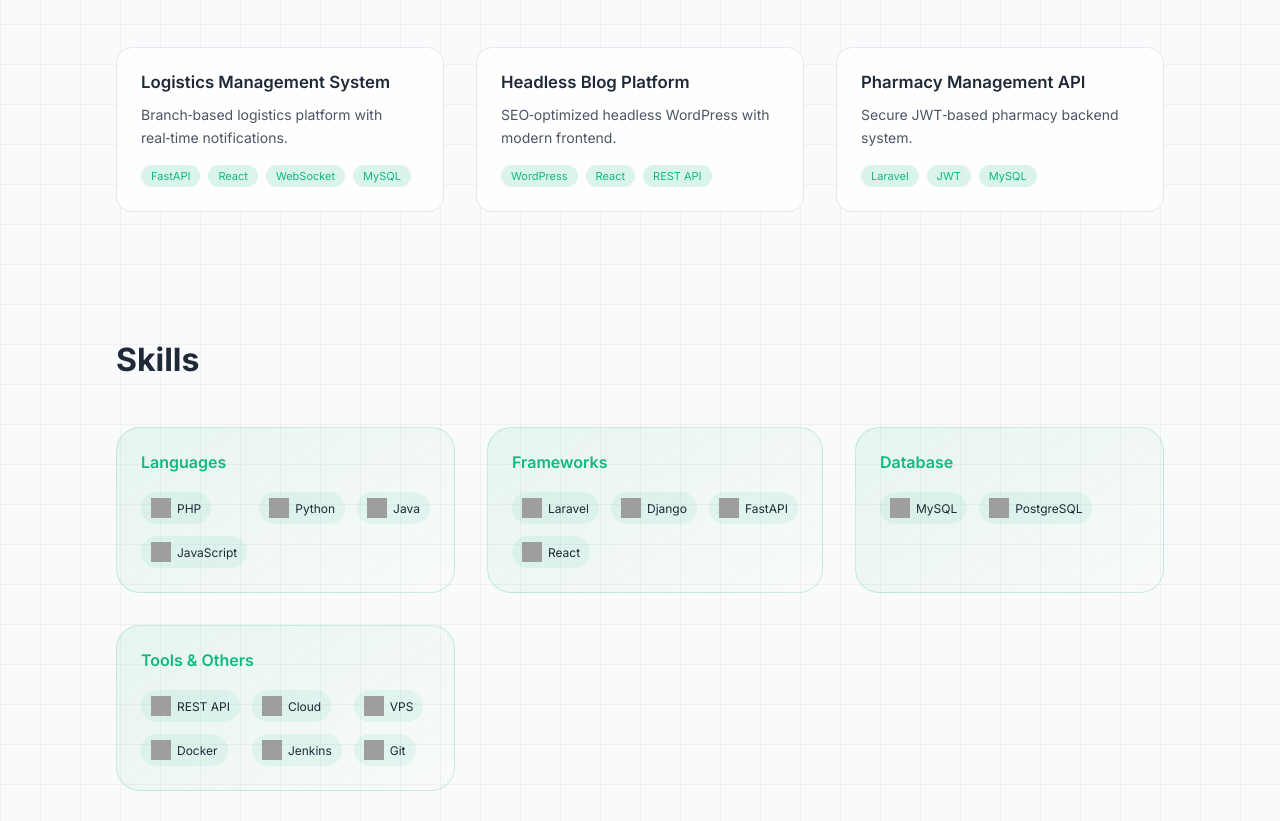
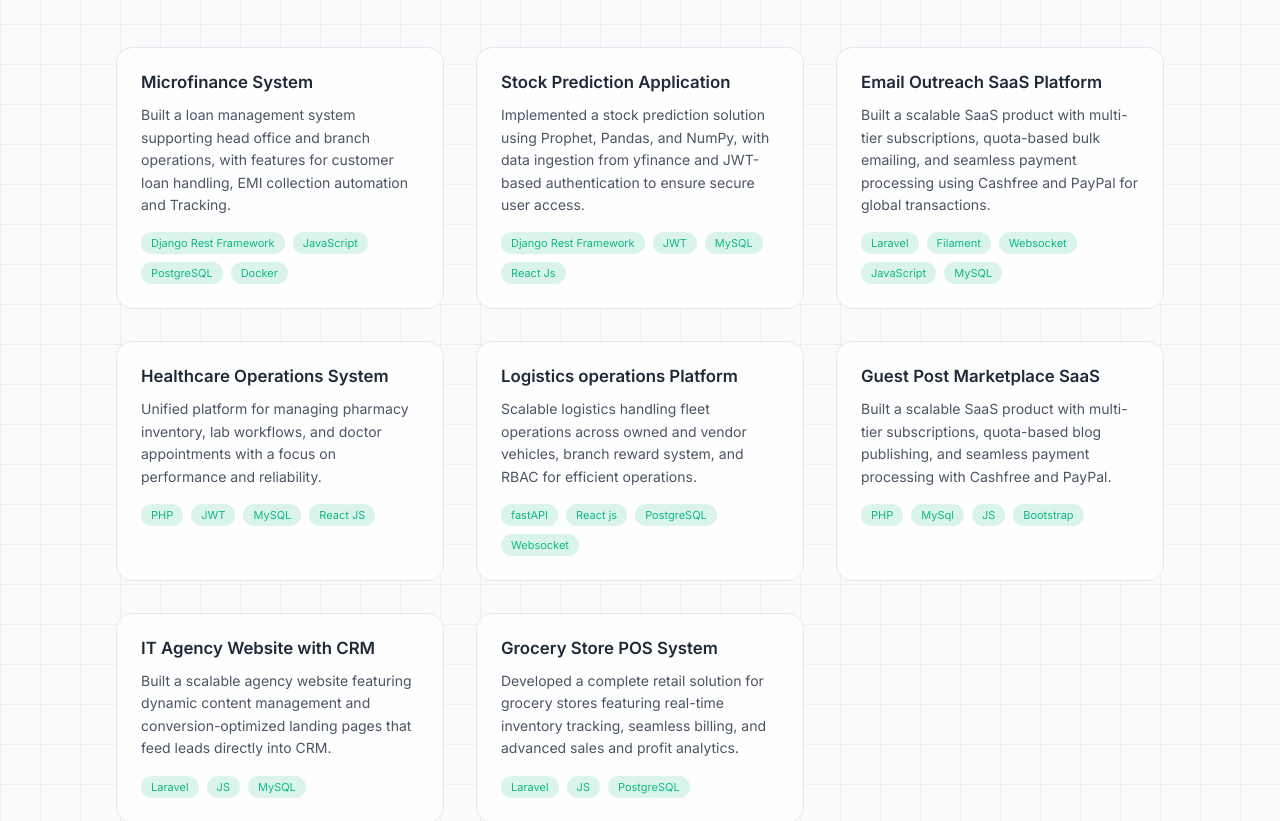
Before and after one commit to dipak-majumdar/new-portfolio, a React (Vite) app: page / in a window 1280 px wide. Shown: the part 1856-2677 px from the top of the page. Built offline with nearby package versions, Linux system fonts and the light colour scheme; grey boxes are pictures that could not be loaded.

Commit message:
projects content updating

```diff
--- a/src/components/Projects.jsx
+++ b/src/components/Projects.jsx
@@ -1,22 +1,71 @@
 const projects = [
     {
-        title: 'Logistics Management System',
-        description: 'Branch‑based logistics platform with real‑time notifications.',
-        tags: ['FastAPI', 'React', 'WebSocket', 'MySQL'],
+        title: 'Microfinance System',
+        description: 'Built a loan management system supporting head office and branch operations, with features for customer loan handling, EMI collection automation and Tracking.',
+        tags: ['Django Rest Framework', 'JavaScript', 'PostgreSQL', 'Docker'],
+        delay: 50,
     },
     {
-        title: 'Headless Blog Platform',
-        description: 'SEO‑optimized headless WordPress with modern frontend.',
-        tags: ['WordPress', 'React', 'REST API'],
+        title: 'Stock Prediction Application',
+        description: 'Implemented a stock prediction solution using Prophet, Pandas, and NumPy, with data ingestion from yfinance and JWT-based authentication to ensure secure user access.',
+        tags: ['Django Rest Framework', 'JWT', 'MySQL', 'React Js'],
         delay: 100,
     },
     {
-        title: 'Pharmacy Management API',
-        description: 'Secure JWT‑based pharmacy backend system.',
-        tags: ['Laravel', 'JWT', 'MySQL'],
+        title: 'Email Outreach SaaS Platform',
+        description: 'Built a scalable SaaS product with multi-tier subscriptions, quota-based bulk emailing, and seamless payment processing using Cashfree and PayPal for global transactions.',
+        tags: ['Laravel', 'Filament', 'Websocket', 'JavaScript', 'MySQL'],
+        delay: 150,
+    },
+    {
+        title: 'Healthcare Operations System',
+        description: 'Unified platform for managing pharmacy inventory, lab workflows, and doctor appointments with a focus on performance and reliability.',
+        tags: ['PHP', 'JWT', 'MySQL', 'React JS'],
         delay: 200,
     },
+    {
+        title: 'Logistics operations Platform',
+        description: 'Scalable logistics handling fleet operations across owned and vendor vehicles, branch reward system, and RBAC for efficient operations.',
+        tags: ['fastAPI', 'React js', 'PostgreSQL', 'Websocket'],
+        delay: 250,
+    },
+    {
+        title: 'Guest Post Marketplace SaaS',
+        description: 'Built a scalable SaaS product with multi-tier subscriptions, quota-based blog publishing, and seamless payment processing with Cashfree and PayPal.',
+        tags: ['PHP', 'MySql', 'JS', 'Bootstrap'],
+        delay: 300,
+    },
+    {
+        title: 'IT Agency Website with CRM',
+        description: 'Built a scalable agency website featuring dynamic content management and conversion-optimized landing pages that feed leads directly into CRM.',
+        tags: ['Laravel', 'JS', 'MySQL'],
+        delay: 350,
+    },
+    {
+        title: 'Grocery Store POS System',
+        description: 'Developed a complete retail solution for grocery stores featuring real-time inventory tracking, seamless billing, and advanced sales and profit analytics.',
+        tags: ['Laravel', 'JS', 'PostgreSQL'],
+        delay: 400,
+    },
+
 ];
+
+
+// LeeLija
+// Laravel
+// JS
+// MySql
+// Bootstrap
+// LeeLija
+// Live
+
+// MSOLS Int
+// HTML
+// CSS
+// JS
+// Tailwind
+// MSOLS Int
+// Live
 
 export default function Projects() {
     return (
```
